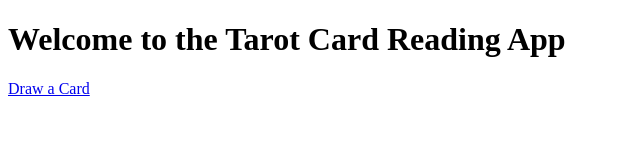
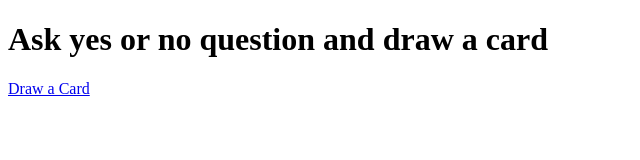
Before and after one commit to ShivaniTathe/MyMiniDevops, a plain HTML site: page templates/index.html in a window 1280 px wide. Shown: the whole page, without its empty margins (0-640 px from the left). Drawn offline with Linux system fonts and the light colour scheme.

```diff
--- a/templates/index.html
+++ b/templates/index.html
@@ -6,7 +6,7 @@
     <title>Tarot Card Reading</title>
 </head>
 <body>
-    <h1>Welcome to the Tarot Card Reading App</h1>
+    <h1>Ask yes or no question and draw a card</h1>
     <a href="/draw">Draw a Card</a>
 </body>
 </html>
```
